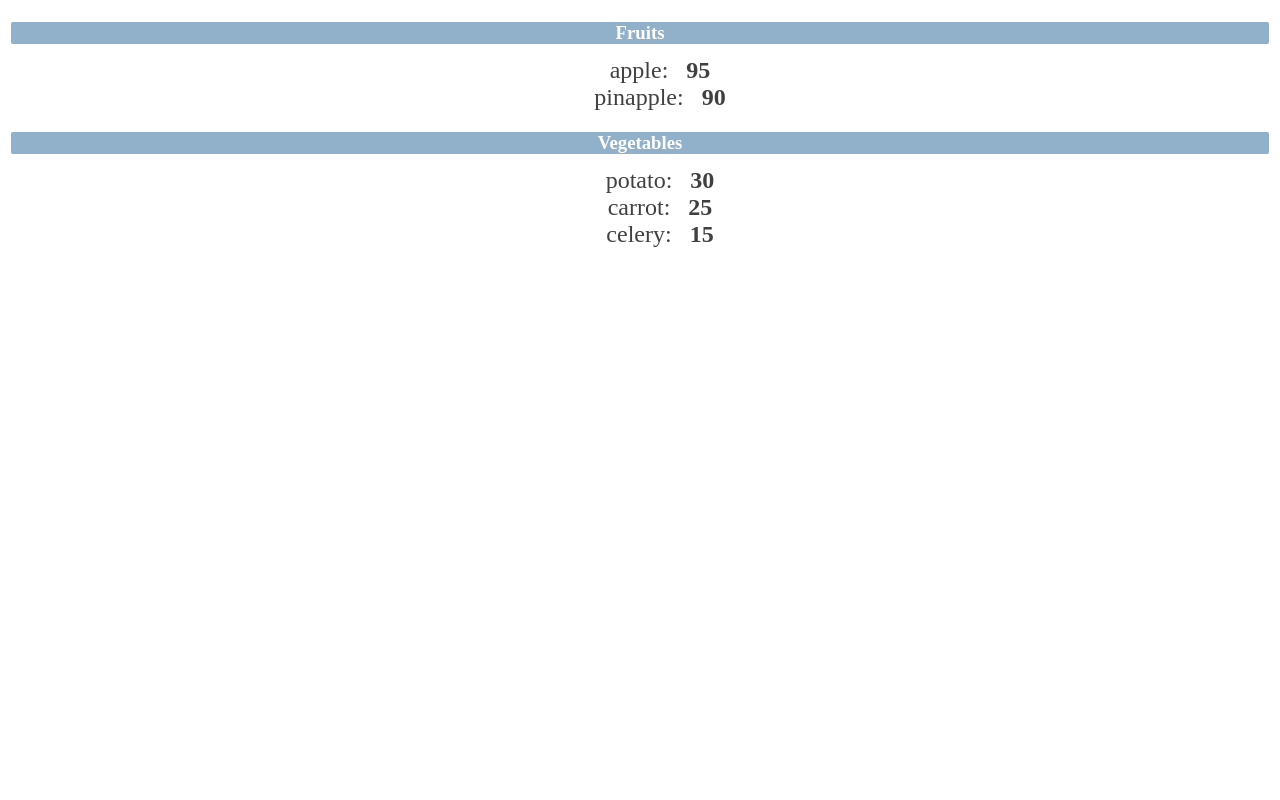
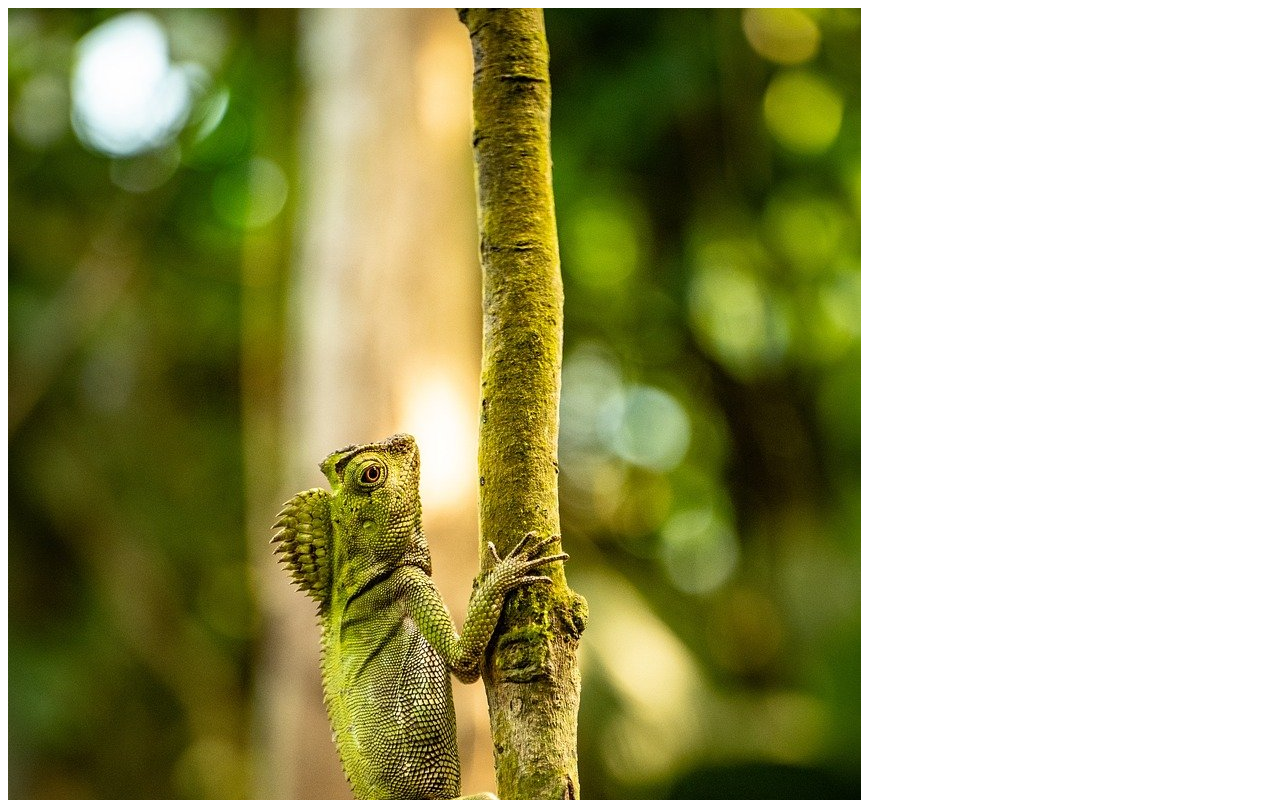
Before and after one commit to AnnaKompan/my-react-app, a React (Vite) app: page / in a window 1280 px wide. Shown: the top 800 px of the page. Built offline with nearby package versions, Linux system fonts and the light colour scheme.

Commit message:
click events handler

```diff
--- a/src/App.jsx
+++ b/src/App.jsx
@@ -1,27 +1,11 @@
-import Card from "./Card";
-import Button from "./Button/Button";
-import Students from "./Students";
-import UserGreeting from "./UserGreeting";
-import List from "./List";
+// import Card from "./Card";
+// import Button from "./Button/Button";
+import ProfilePicture from "./ProfilePicture";
+// import Students from "./Students";
+// import UserGreeting from "./UserGreeting";
+// import List from "./List";
 function App() {
-  const fruits = [
-    { id: 1, name: "apple", caloris: 95 },
-    { id: 2, name: "pinapple", caloris: 90 },
-    { id: 3, name: "coconut", caloris: 120 },
-  ];
-  const vegetables = [
-    { id: 6, name: "potato", caloris: 30 },
-    { id: 7, name: "carrot", caloris: 25 },
-    { id: 8, name: "celery", caloris: 15 },
-  ];
-  return (
-    <>
-      {fruits.length > 0 && <List items={fruits} category="Fruits" />}
-      {vegetables.length > 0 ? (
-        <List items={vegetables} category="Vegetables"></List>
-      ) : null}
-    </>
-  );
+  return <ProfilePicture />;
 }
 
 export default App;
@@ -37,3 +21,5 @@ export default App;
 
 // Conditional Rendering = allows to control what gets rendered
 // in APP based on certain condtions (show, hide, change)
+
+// click events, we can respond to them by passing a callback to the onClick handler
--- a/src/Button/Button.jsx
+++ b/src/Button/Button.jsx
@@ -1,16 +1,39 @@
-// import styles from "./Button.module.css";
+import styles from "./Button.module.css";
 function Button() {
-  const styles = {
-    backgroundColor: "hsl(200, 100%, 50%)",
-    color: "#fff",
-    padding: "10px 20px",
-    cursor: "pointer",
-    borderRadius: "4px",
-    border: "none",
-  };
+  // const styles = {
+  //   backgroundColor: "hsl(200, 100%, 50%)",
+  //   color: "#fff",
+  //   padding: "10px 20px",
+  //   cursor: "pointer",
+  //   borderRadius: "4px",
+  //   border: "none",
+  // };
+  // event is an obj
+  const handleClick = (event) => (event.target.textContent = "clicked");
+  // let count = 0;
+  // const handleClick = (name) => {
+  //   if (count < 3) {
+  //     count++;
+  //     console.log(`${name} you clicked me ${count} time/s`);
+  //   } else {
+  //     console.log(`${name} stop clicking me`);
+  //   }
+  // };
+  // const handleClick2 = (name) => console.log(`${name} stop clicking`);
   // Module CSS styling
-  // return <button className={styles.btn}>Click me!</button>;
+  return (
+    <button className={styles.btn} onDoubleClick={() => handleClick(event)}>
+      Click me!
+    </button>
+    // <button className={styles.btn} onClick={() => handleClick("Anna")}>
+    //   Click me!
+    // </button>
+
+    // if we have param then we wrap callback within f expression
+    // or arrow f onClick={() => handleClick("Anna")}
+    // onClick={handleClick2("Anna")} woudl execute right away
+  );
   // INLINE CSS styling
-  return <button style={styles}>Click me!</button>;
+  // return <button style={styles}>Click me!</button>;
 }
 export default Button;
--- /dev/null
+++ b/src/ProfilePicture.jsx
@@ -0,0 +1,6 @@
+function ProfilePicture() {
+  const imgUrl = "../public/henning_w-nature-10130305_1280.jpg";
+  const handleClick = (e) => (e.target.style.display = "none");
+  return <img src={imgUrl} alt="profiel pic" onClick={(e) => handleClick(e)} />;
+}
+export default ProfilePicture;
```
Also changed, not shown: public/henning_w-nature-10130305_1280.jpg (renamed from src/assets/henning_w-nature-10130305_1280.jpg).
